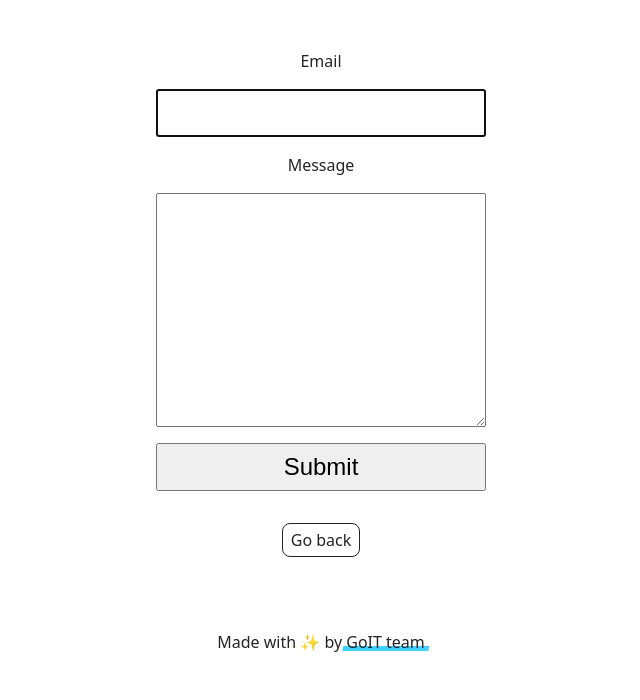
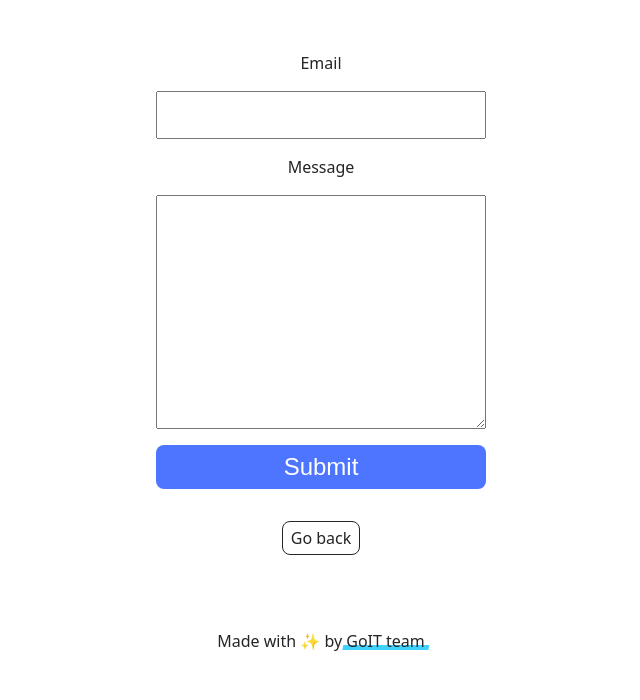
Before and after one commit to romanklopyk/goit-js-hw-09, a website built with Vite: page src/2-form.html in a window 1280 px wide. Shown: the part 100-800 px from the top of the page, without its empty margins (319-959 px from the left). Built offline with nearby package versions, Linux system fonts and the light colour scheme.

Commit message:
add styles

```diff
--- a/src/css/form.css
+++ b/src/css/form.css
@@ -7,4 +7,15 @@
 input, textarea, button {
   padding: 8px;
   font-size: 1.5rem ;
+    outline: none;
 }
+
+.form-container button {
+    border-radius: 8px;
+    padding: 8px 16px;
+    /*width: 86px;*/
+    /*height: 40px;*/
+    background: #4e75ff;
+    border: none;
+    color: white;
+}
```
